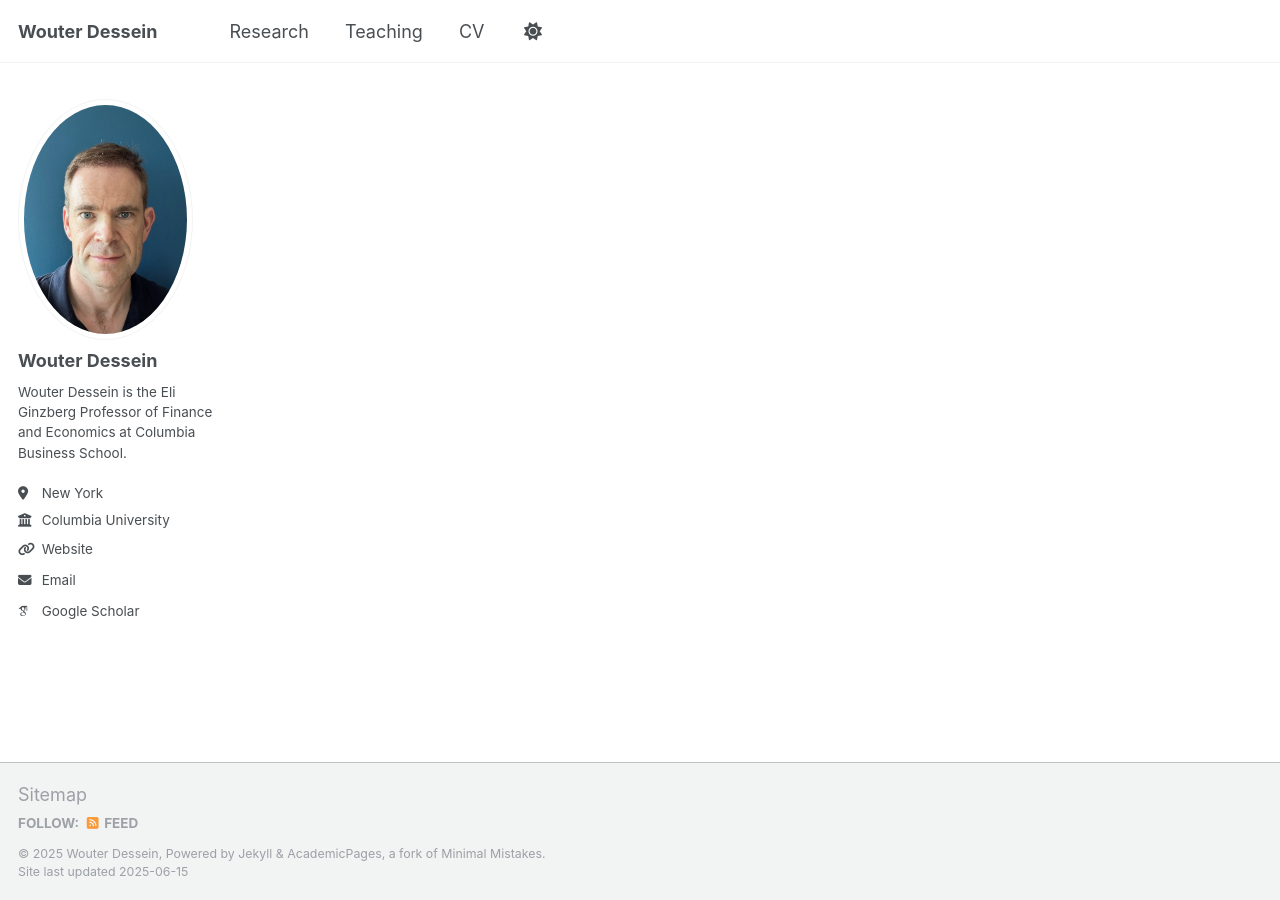
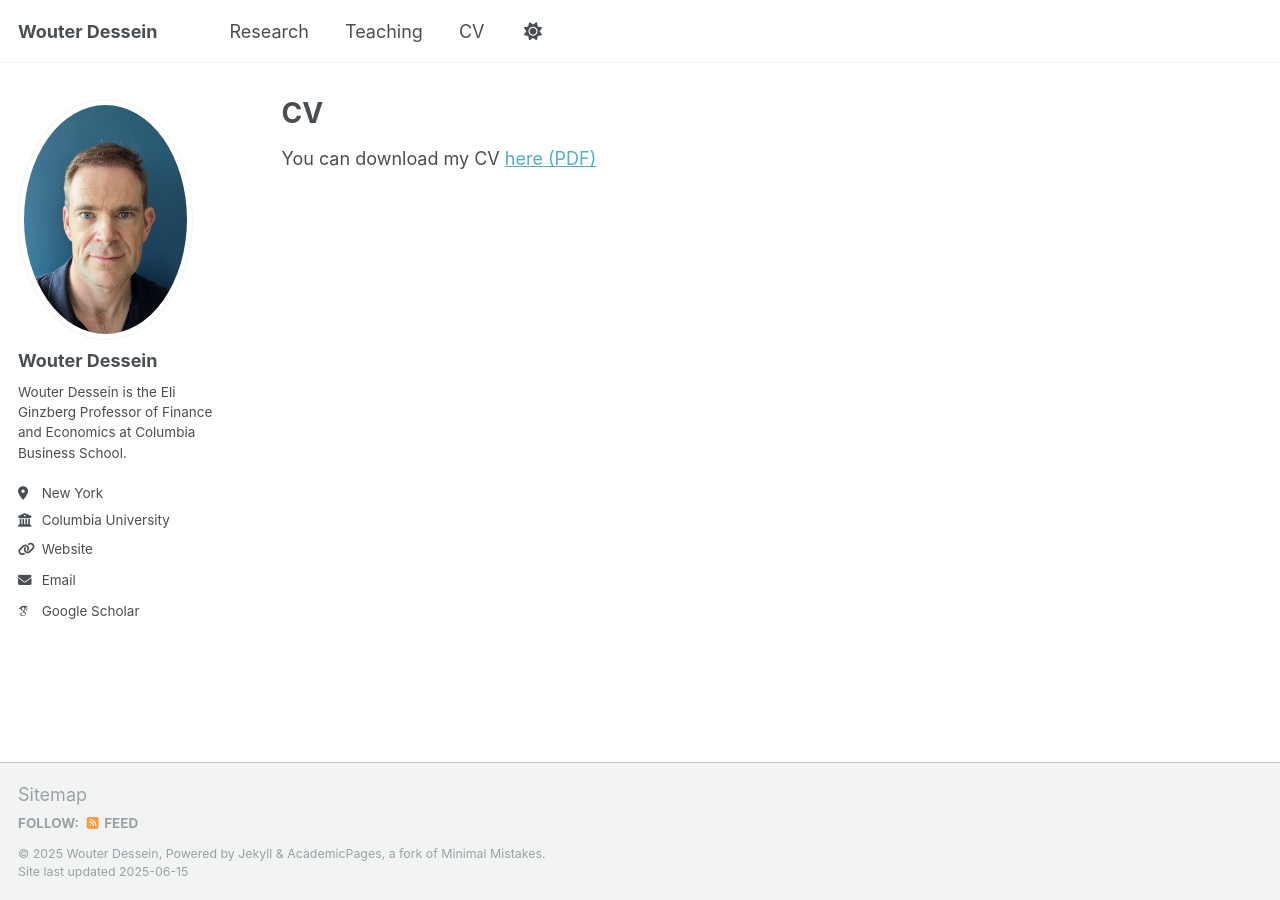
Before and after one commit to wd2179/wd2179.github.io, a Jekyll site: the page built from _pages/cv.md, in a window 1280 px wide. Built offline with Jekyll 4.4.1, drawn with Linux system fonts in a browser that asks for light colours; some web fonts are replaced; part of the change alters nothing that is shown.

Commit message:
Update cv.md

```diff
--- a/_pages/cv.md
+++ b/_pages/cv.md
@@ -3,8 +3,6 @@ layout: archive
 title: "CV"
 permalink: /cv/
 author_profile: true
+---
+
 You can download my CV [here (PDF)](https://wd2179.github.io/files/cv.pdf)
-
-redirect_from:
-  - /resume
----
```
